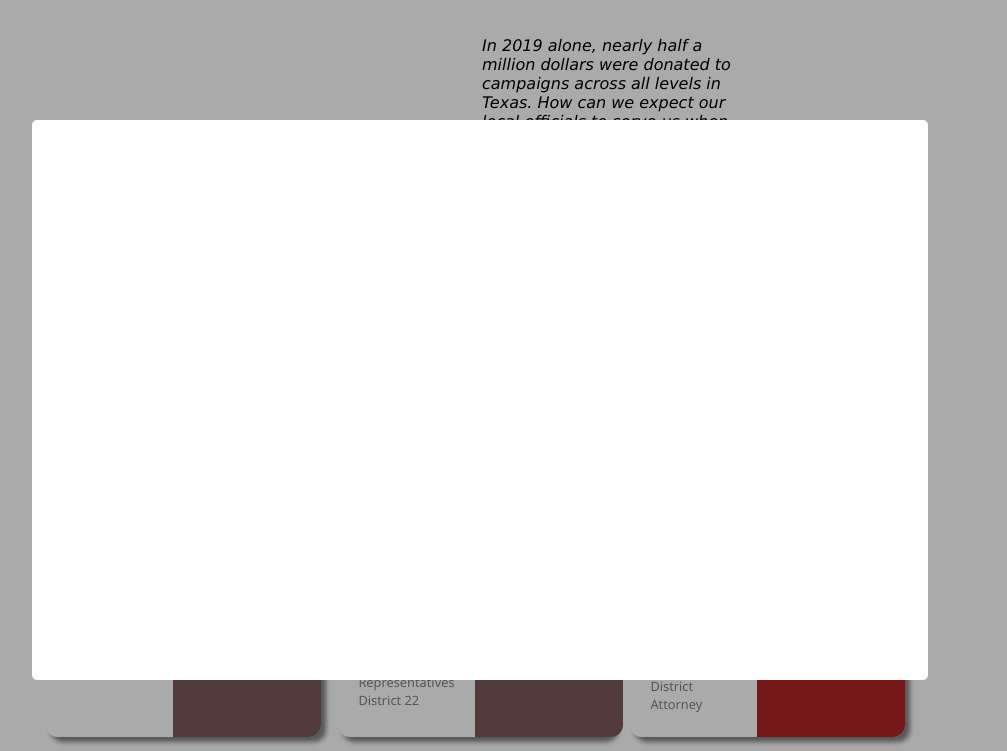
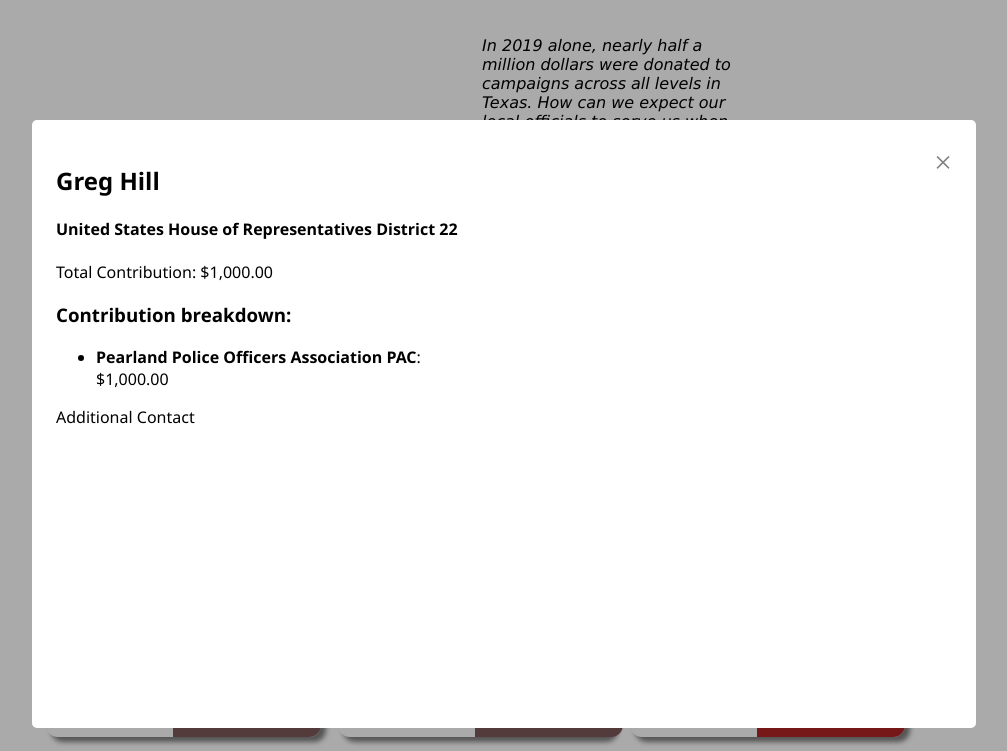
Before and after one commit to abbykrish/police-pacs, a Gatsby site: page / in a window 1280 px wide. Both pictures are taken after a click on the element 635 px from the left and 661 px from the top of the page. Shown: the top 751 px of the page, without its empty margins (160-1167 px from the left). Built offline with nearby package versions, Linux system fonts and the light colour scheme; Gatsby itself is replaced by a stand-in of ours.

Commit message:
modal closes, opens, and shows data

```diff
--- a/package.json
+++ b/package.json
@@ -16,7 +16,8 @@
     "prop-types": "^15.7.2",
     "react": "^16.12.0",
     "react-dom": "^16.12.0",
-    "react-helmet": "^6.1.0"
+    "react-helmet": "^6.1.0",
+    "react-icons": "^3.11.0"
   },
   "devDependencies": {
     "prettier": "2.1.0"
--- a/src/components/card.js
+++ b/src/components/card.js
@@ -1,6 +1,7 @@
 import React from "react"
 import styles from './card.module.css'
 import Modal from "./modal"
+// import { FaEnvelopeOpenText } from 'react-icons/fa'
 
 /**
  * Credits to Garry Tan and this
@@ -42,12 +43,20 @@
     return "#" + Math.round(r * 255).toString(16) + Math.round(g * 255).toString(16) + Math.round(b * 255).toString(16);
 }
 
+const formatMoney = (amount) =>  "$" + amount.toFixed(2).replace(/\d(?=(\d{3})+\.)/g, '$&,');
+
+function breakdown([pac, amount]){
+    return (
+            <li key={pac}> <b>{pac}</b>: {formatMoney(amount)} </li>
+    )
+}
+
 export default function Card({person}){
     const [modalVisible, setModalVisible] = React.useState(false)
     const toggleModal = () => setModalVisible(!modalVisible)
 
     const contribution = person.totalContribution
-    const moneyFormatted = "$" + contribution.toFixed(2).replace(/\d(?=(\d{3})+\.)/g, '$&,');
+    const moneyFormatted = formatMoney(contribution)
     const color = hslToRgb(0, Math.min(Math.max(contribution, 2500), 10000.0)/15000.0, .42)
     return (
         <>
@@ -60,9 +69,27 @@
                     <p className={styles.card_text}>{moneyFormatted}</p>
                 </div>
             </div>
-            <Modal visible={modalVisible} onChange={toggleModal}>
-
+            <Modal visible={modalVisible} onClose={toggleModal}>
+                <div className={styles.modal}>
+                    <div className={styles.info_section}>
+                        <h2>{person.electedOfficialName}</h2>
+                        <h4>{person.fullPosition}</h4>
+                        <p className={styles.cardText}> Total Contribution: {moneyFormatted} </p>
+                        <h3> Contribution breakdown: </h3>
+                        <ul>
+                            {Object.entries(person.contributionSummary).map(breakdown)}
+                        </ul>
+                        <div className={`${styles.email_button} ${styles.button}`}>
+                            {/* Send email <FaEnvelopeOpenText className="email"/> */}
+                        </div>
+                        <div className={`${styles.email_button} ${styles.button}`}>
+                            Additional Contact
+                        </div>
+                    </div>
+                </div>
             </Modal>
         </>
     )
 }
+
+// const email_body = ({electedOfficialName, totalContribution}, organizations, name) =>
--- a/src/components/card.module.css
+++ b/src/components/card.module.css
@@ -58,10 +58,40 @@
     margin-top: 20px;
 }
 
+/***********
+*   Modal  *
+************/
+
+.modal{
+    font-family: 'Segoe UI', Tahoma, Geneva, Verdana, sans-serif;
+    display: flex;
+    flex-direction: row;
+}
+
+.info_section{
+    width: 50%;
+}
+
+.email_section{
+    width: 50%;
+}
+
 @media (max-width: 768px) {
     .card{
         padding: 0px;
         border-radius: 12px;
         width: 100%;
     }
+
+    .modal{
+        flex-direction: column;
+    }
+
+    .info_section{
+        width: 100%;
+    }
+
+    .email_section{
+        width: 100%;
+    }
 }
--- a/src/components/modal.js
+++ b/src/components/modal.js
@@ -7,6 +7,9 @@
     return (
         <div className={styles.modal_background}>
             <div className={styles.modal}>
+                <div className={styles.close_modal} onClick={onClose}>
+                    ×
+                </div>
                 {children}
             </div>
         </div>
--- a/src/components/modal.module.css
+++ b/src/components/modal.module.css
@@ -15,4 +15,24 @@
     left: 15vw;
     width: 70vw;
     height: 70vh;
+    padding: 24px;
+    animation: grow 0.2s ease-in-out;
 }
+
+@keyframes grow {
+    0% {
+        transform: scale(0.0);
+        -webkit-transform: scale(0.0);
+    }
+    100% {
+        transform: scale(1.0);
+        -webkit-transform: scale(1.0);
+    }
+}
+
+.close_modal{
+    color: grey;
+    float: right;
+    font-size: 2em;
+    cursor: pointer;
+}
```
